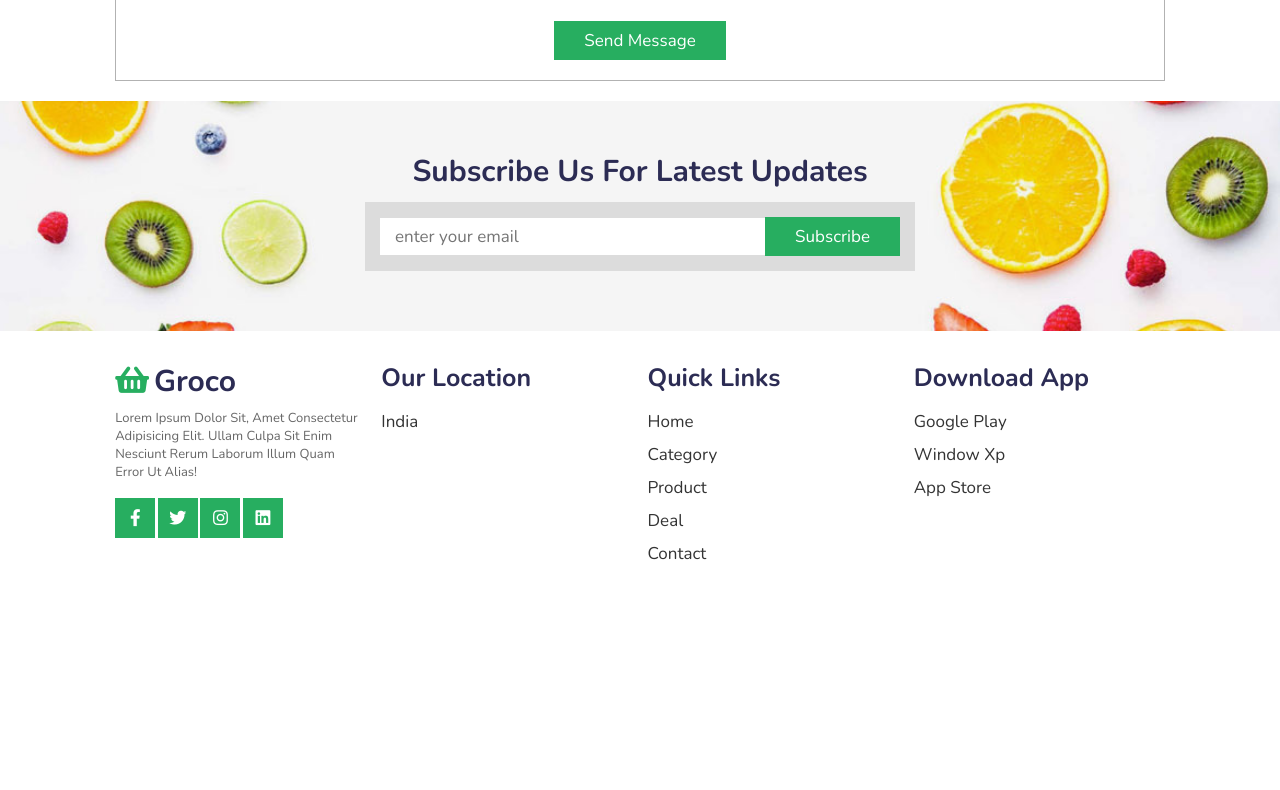
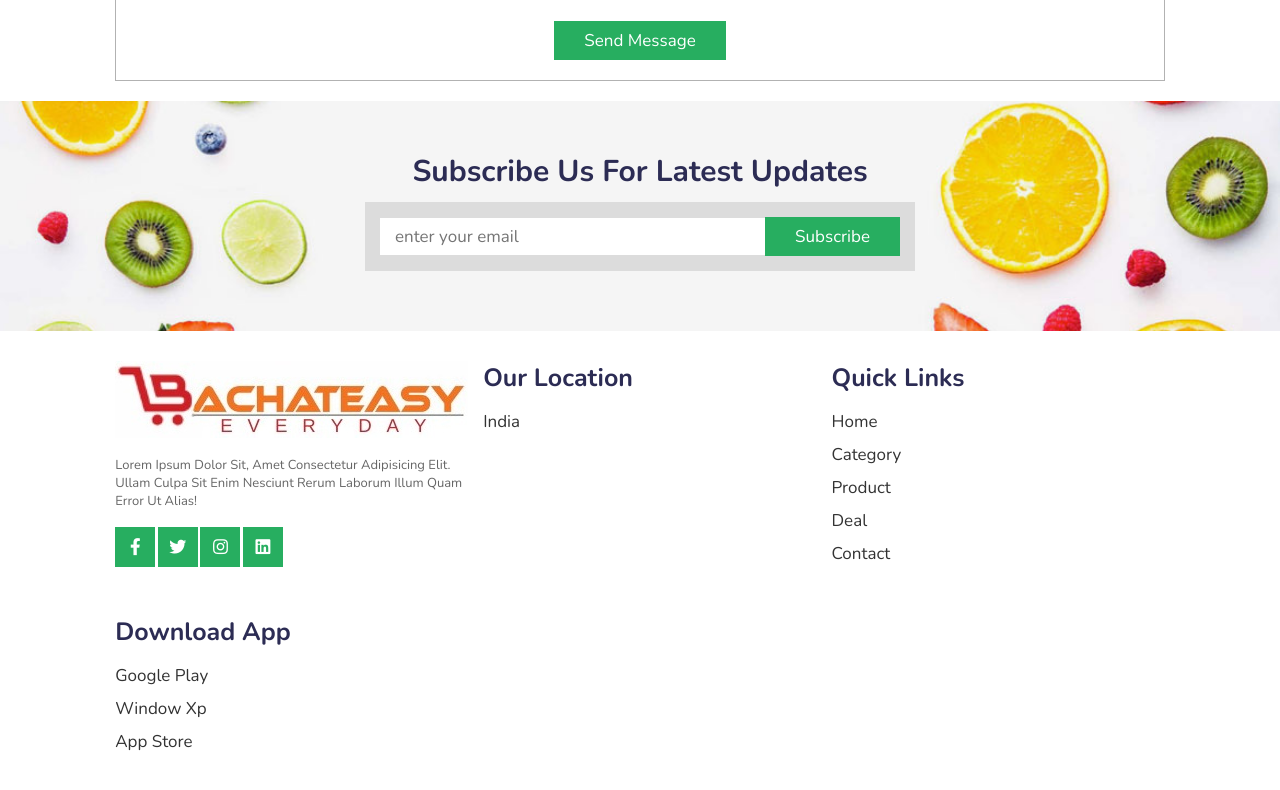
Before and after one commit to bachatkumar/staticwebsite, a plain HTML site: page index.html in a window 1280 px wide. Shown: the part 3910-4700 px from the top of the page. Before the commit the page ends 4520 px from the top, so only its background shows below. Drawn offline with nearby package versions, Linux system fonts and the light colour scheme.

Commit message:
Update index.html

```diff
--- a/index.html
+++ b/index.html
@@ -463,7 +463,8 @@
     <div class="box-container">
 
         <div class="box">
-            <a href="#" class="logo"><i class="fas fa-shopping-basket"></i>groco</a>
+            <!-- <a href="#" class="logo"><i class="fas fa-shopping-basket"></i>groco</a> -->
+            <a href="#" class="logo"><img src="images/logo.jpeg" alt=""></a>
             <p>Lorem ipsum dolor sit, amet consectetur adipisicing elit. Ullam culpa sit enim nesciunt rerum laborum illum quam error ut alias!</p>
             <div class="share">
                 <a href="#" class="btn fab fa-facebook-f"></a>
@@ -514,24 +515,6 @@
 
 <!-- footer section ends -->
 
-
-
-
-
-
-
-
-
-
-
-
-
-
-
-
-
-
-
 <!-- custom js file link  -->
 <script src="js/script.js"></script>
 
```
